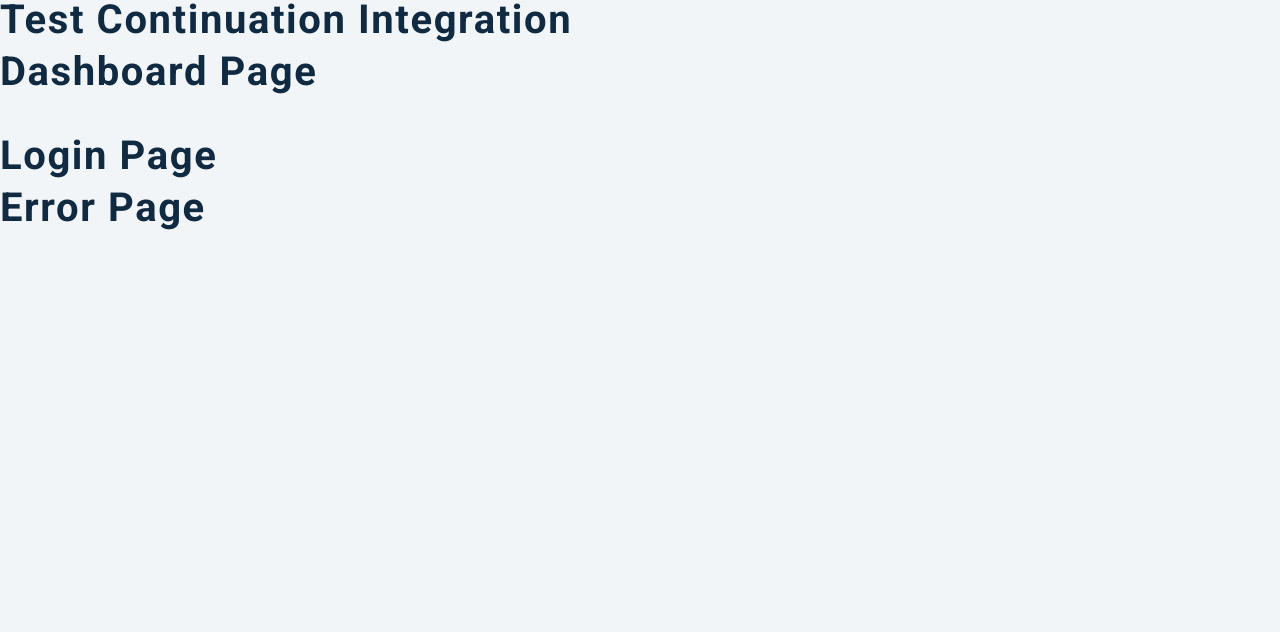
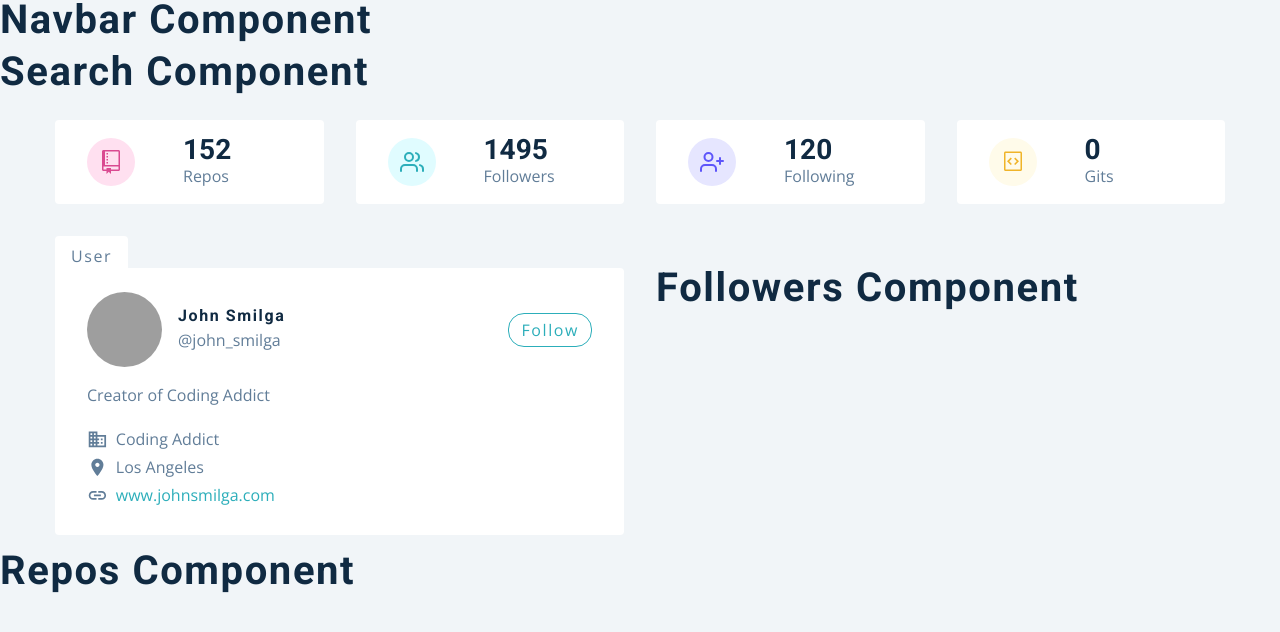
Before and after one commit to vinayasena/react-js-github-user-dashboard, a React (Create React App) app: page / in a window 1280 px wide. Shown: the top 632 px of the page. Built offline with nearby package versions, Linux system fonts and the light colour scheme; grey boxes are pictures that could not be loaded.

Commit message:
added info and usercomponent, basic user info

```diff
--- a/src/App.js
+++ b/src/App.js
@@ -1,15 +1,23 @@
-import React from 'react';
-import { Dashboard, Login, PrivateRoute, AuthWrapper, Error } from './pages';
-import { BrowserRouter as Router, Switch, Route } from 'react-router-dom';
+import React from "react";
+import { Dashboard, Login, PrivateRoute, AuthWrapper, Error } from "./pages";
+import { BrowserRouter as Router, Switch, Route } from "react-router-dom";
 
 function App() {
   return (
-    <div>
-      <h2>test Continuation integration</h2>
-      <Dashboard></Dashboard>
-      <Login />
-      <Error />
-    </div>
+    <Router>
+      <Switch>
+        <Route path="/" exact>
+          <Dashboard></Dashboard>
+        </Route>
+        <Route path="/login">
+          <Login />
+        </Route>
+        <Route path="*">
+          <Error />
+        </Route>
+      </Switch>
+    </Router>
+
   );
 }
 
--- a/src/components/Card.js
+++ b/src/components/Card.js
@@ -2,8 +2,36 @@
 import { GithubContext } from '../context/context';
 import styled from 'styled-components';
 import { MdBusiness, MdLocationOn, MdLink } from 'react-icons/md';
+
 const Card = () => {
-  return <h2>card component</h2>;
+  const {githubUser} = React.useContext(GithubContext);
+   const {avatar_url,html_url,name,company,blog,bio,location,twitter_username} = githubUser;
+  return (
+   <Wrapper>
+     <header>
+       <img src={avatar_url} alt={name}/>
+       <div>
+         <h4>{name}</h4>
+         {
+         twitter_username?(<p>@{twitter_username}</p>):(<p></p>)
+         }
+       </div>
+        <a href={html_url} target="_blank">follow</a>
+     </header>
+     <p clasName='bio'>{bio}</p>
+     <div className="links">
+       <p>
+         <MdBusiness></MdBusiness> {company}
+       </p>
+       <p>
+         <MdLocationOn></MdLocationOn>{location || 'earth'}
+       </p>
+       <a href={`http://${blog}`} target='_blank'>
+         <MdLink></MdLink>{blog}
+       </a>
+     </div>
+   </Wrapper>
+  );
 };
 const Wrapper = styled.article`
   background: var(--clr-white);
--- a/src/components/Info.js
+++ b/src/components/Info.js
@@ -1,11 +1,65 @@
-import React from 'react';
-import { GithubContext } from '../context/context';
-import styled from 'styled-components';
-import { GoRepo, GoGist } from 'react-icons/go';
-import { FiUsers, FiUserPlus } from 'react-icons/fi';
+import React from "react";
+import { GithubContext } from "../context/context";
+import styled from "styled-components";
+import { GoRepo, GoGist } from "react-icons/go";
+import { FiUsers, FiUserPlus } from "react-icons/fi";
 
 const UserInfo = () => {
-  return <h2>user info component</h2>;
+  const { githubUser } = React.useContext(GithubContext);
+  const { public_repos, followers, following, public_gists } = githubUser;
+
+  const items = [
+    {
+      id: 1,
+      icon: <GoRepo className="icon" />,
+      label: "repos",
+      value: public_repos,
+      color: "pink",
+    },
+    {
+      id: 2,
+      icon: <FiUsers className="icon" />,
+      label: "followers",
+      value: followers,
+      color: "green",
+    },
+    {
+      id: 3,
+      icon: <FiUserPlus className="icon" />,
+      label: "following",
+      value: following,
+      color: "purple",
+    },
+    {
+      id: 4,
+      icon: <GoGist className="icon" />,
+      label: "gits",
+      value: public_gists,
+      color: "yellow",
+    },
+  ];
+
+  return (
+    <section className="section">
+      <Wrapper className="section-center">
+        {items.map((item, index) => {
+          return <Item key={item.id}  {...item}/>
+        })}
+      </Wrapper>
+    </section>
+  );
+};
+
+const Item = ({ icon, value, label, color }) => {
+  return (
+    <article className="item">
+      <span className={color}>{icon}</span>
+      <div>
+        <h3>{value}</h3>
+        <p>{label}</p>
+      </div>
+    </article>
+  );
 };
 
 const Wrapper = styled.section`
--- a/src/components/User.js
+++ b/src/components/User.js
@@ -2,8 +2,17 @@
 import styled from 'styled-components';
 import Card from './Card';
 import Followers from './Followers';
+
 const User = () => {
-  return <h2>search component</h2>;
+  return(
+    <section className="section">
+      <Wrapper className='section-center'>
+        <Card/>
+        <Followers/>
+      </Wrapper>
+
+    </section>
+  );
 };
 
 const Wrapper = styled.div`
--- a/src/context/context.js
+++ b/src/context/context.js
@@ -1,7 +1,34 @@
-import React, { useState, useEffect } from 'react';
-import mockUser from './mockData.js/mockUser';
-import mockRepos from './mockData.js/mockRepos';
-import mockFollowers from './mockData.js/mockFollowers';
-import axios from 'axios';
+import React, { useState, useEffect } from "react";
+import mockUser from "./mockData.js/mockUser";
+import mockRepos from "./mockData.js/mockRepos";
+import mockFollowers from "./mockData.js/mockFollowers";
+import axios from "axios";
 
-const rootUrl = 'https://api.github.com';
+const rootUrl = "https://api.github.com";
+
+const GithubContext = React.createContext();
+// provider, consumer ( useContext)
+
+const GithubProvider = ({ children }) => {
+    /** add all the functionality and add to context values object */
+    const [githubUser, setGithubUser] = useState(mockUser);
+    const [repos, setRepos] = useState(mockRepos)
+    const [followers, setFollowers] = useState(mockFollowers)
+    //const [] = useState()
+
+
+  return (
+    <GithubContext.Provider value={
+        {
+            githubUser,
+            repos,
+            followers
+
+        }
+    }>
+      {children}
+    </GithubContext.Provider>
+  );
+};
+
+export { GithubProvider, GithubContext };
--- a/src/context/mockData.js/mockUser.js
+++ b/src/context/mockData.js/mockUser.js
@@ -31,7 +31,7 @@
   public_repos: 152,
   public_gists: 0,
   followers: 1495,
-  following: 0,
+  following: 120,
   created_at: '2018-08-06T06:48:23Z',
   updated_at: '2020-07-08T05:01:32Z',
 };
--- a/src/index.js
+++ b/src/index.js
@@ -1,16 +1,18 @@
-import React from 'react';
-import ReactDOM from 'react-dom';
-import './index.css';
-import App from './App';
-import * as serviceWorker from './serviceWorker';
-import { GithubProvider } from './context/context';
-import { Auth0Provider } from '@auth0/auth0-react';
+import React from "react";
+import ReactDOM from "react-dom";
+import "./index.css";
+import App from "./App";
+import * as serviceWorker from "./serviceWorker";
+import { GithubProvider } from "./context/context";
+import { Auth0Provider } from "@auth0/auth0-react";
 
 ReactDOM.render(
   <React.StrictMode>
-    <App />
+    <GithubProvider>
+      <App />
+    </GithubProvider>
   </React.StrictMode>,
-  document.getElementById('root')
+  document.getElementById("root")
 );
 
 // If you want your app to work offline and load faster, you can change
--- a/src/pages/Dashboard.js
+++ b/src/pages/Dashboard.js
@@ -5,7 +5,11 @@
 const Dashboard = () => {
   return (
     <main>
-      <h2>Dashboard Page</h2>
+      <Navbar/>
+      <Search/>
+      <Info/>
+      <User/>
+      <Repos/>
     </main>
   );
 };
--- a/src/pages/Error.js
+++ b/src/pages/Error.js
@@ -1,8 +1,20 @@
 import React from 'react';
 import styled from 'styled-components';
 import { Link } from 'react-router-dom';
+
 const Error = () => {
-  return <h2>error page</h2>;
+  return (
+    <Wrapper>
+      <div>
+        <h1>404</h1>
+        <h3>The Page you are tyring to reach cannot be found.</h3>
+        <Link to='/' className='btn'>
+           Go Back to Dashboard
+        </Link>
+      </div>
+    </Wrapper>
+
+  );
 };
 const Wrapper = styled.section`
   min-height: 100vh;
--- a/src/pages/Login.js
+++ b/src/pages/Login.js
@@ -3,7 +3,17 @@
 import styled from 'styled-components';
 import loginImg from '../images/login-img.svg';
 const Login = () => {
-  return <h2>login page</h2>;
+  return (
+    <Wrapper>
+      <div className="container">
+        <img src={loginImg} alt="user login"/>
+        <h1>Github User</h1>
+        <button className="btn">
+          login
+        </button>
+      </div>
+    </Wrapper>
+  );
 };
 const Wrapper = styled.section`
   min-height: 100vh;
```
